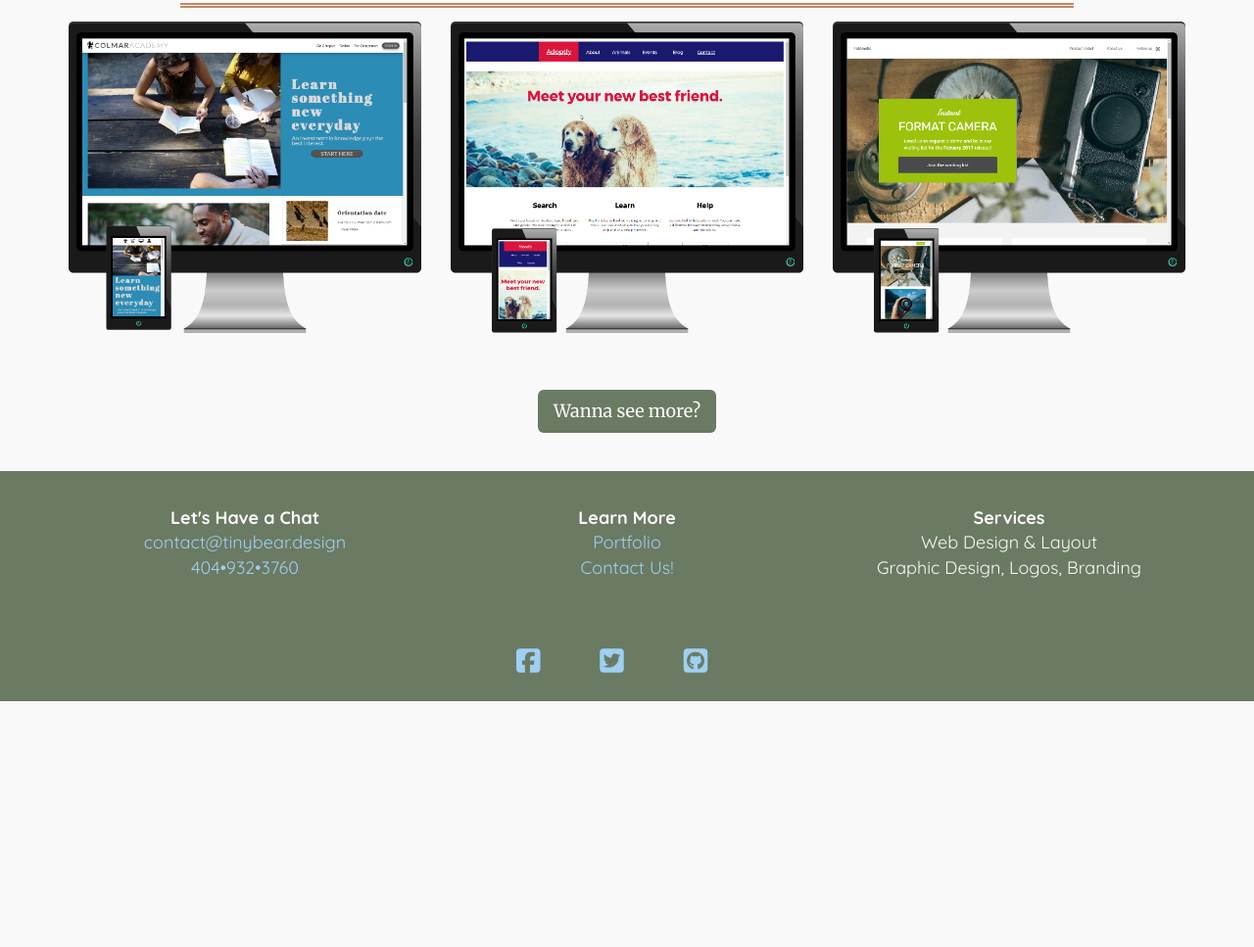
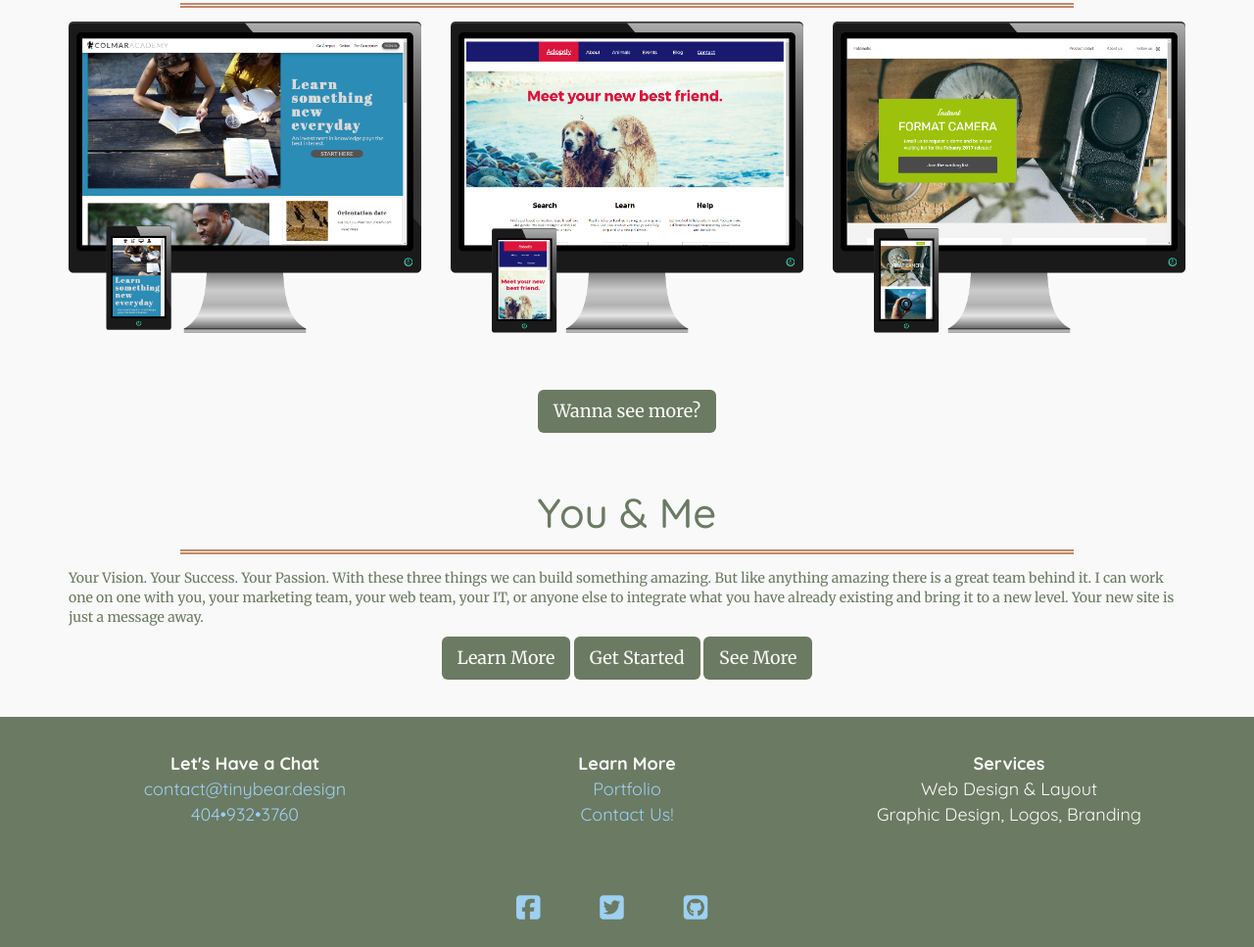
Before and after one commit to mcclaintech2011/tbd, a plain HTML site: page home.html in a window 1280 px wide. Shown: the part 1455-2422 px from the top of the page at 98% size. Before the commit the page ends 2171 px from the top, so only its background shows below. Drawn offline with nearby package versions, Linux system fonts and the light colour scheme.

Commit message:
mobile tweaks

```diff
--- a/home.html
+++ b/home.html
@@ -3,7 +3,8 @@
   <head>
 		<title>TINY BEAR DESIGN | HOME</title><meta property="og:site_name" content="TINY BEAR DESIGN">
     <meta property="og:title" content="Tiny Bear Design">
-    <meta property="og:description" content="Tiny Bear Design is a web layout and design company specializing in bringing your business to the internet. More than just a service I strive to work with you to bring your dreams to life.&nbsp;I value...">
+    <meta property="og:description" content="Tiny Bear Design is a web layout and design company specializing in bringing your business to the internet. More than just a service I strive to work with you to bring your dreams to life. I value...">
+    <meta property="og:rights" content="all content belongs to Tiny Bear Designs">
     <meta property="og:url" content="http://www.tinybear.design/">
     <link rel="stylesheet" href="https://maxcdn.bootstrapcdn.com/bootstrap/3.3.6/css/bootstrap.min.css">
     <script src="https://use.fontawesome.com/f85d1130b1.js"></script>
@@ -35,7 +36,7 @@
       <div id="about" class="container">
            <h2>Tiny Bear Design is a web layout and design company specializing in bringing your business to the internet.</h2>
 
-            <h4 class="light">More than just a service I strive to work with you to bring your dreams to life.&nbsp;I value creativity and going outside the box&nbsp;to bring what you want to life. I work across multiple platforms&nbsp;and with multiple programs to make sure you get what you want.</h4>
+            <h4 class="light">More than just a service I strive to work with you to bring your dreams to life. I value creativity and going outside the box to bring what you want to life. I work across multiple platforms and with multiple programs to make sure you get what you want.</h4>
           </div>
         </div>
       </div>
@@ -85,7 +86,23 @@
             <a href="https://mcclaintech2011.github.io/projects/Adoptly/index.html"><img src="resources/images/adoptly-combo.png" class="col-lg-4 col-md-6 col-xs-12"></a>
             <a href="https://mcclaintech2011.github.io/projects/Fotomatic/index.html"><img src="resources/images/fotomatic-combo.png" class="col-lg-4 col-md-6 col-xs-12"></a>
           </div>
-          <div style="align: center;"><a href="portfolio" class="btn btn-primary btn-lg">Wanna see more?</a></div>
+          <div style="align: center;"><a href="portfolio.html" class="btn btn-primary btn-lg">Wanna see more?</a></div>
+        </div>
+
+      <div id="summary">
+        <div class="container">
+          <div align="center">
+            <h1>You & Me</h1>
+            <div style="border-top: 5px double #C48767; margin-top: 1em; padding-top: 1em; width: 80%;"> </div></div>
+            <p>Your Vision. Your Success. Your Passion. With these three things we can build something amazing. But like anything amazing there is a great team behind it. I can work one on one with you, your marketing team, your web team, your IT, or anyone else to integrate what you have already existing and bring it to a new level. Your new site is just a message away.</p>
+          </div>
+
+        <div id="summary-btn" class="container" align="center">
+          <div class="row">
+            <a href="about.html" class="btn btn-primary btn-lg">Learn More</a>
+            <a href="contact.html" class="btn btn-primary btn-lg">Get Started</a>
+            <a href="portfolio.html" class="btn btn-primary btn-lg">See More</a>
+          </div>
         </div>
 
       <footer>
--- a/resources/css/style.css
+++ b/resources/css/style.css
@@ -182,6 +182,9 @@ textarea:focus {
   text-align: center;
 }
 
+#summary-btn {
+  margin-bottom: 3%;
+}
 
 footer {
   background-color: #6B7A62;
@@ -196,6 +199,14 @@ footer p{
 }
 
 @media only screen and (max-width: 700px) {
+  .jumbotron {
+    background-image: url("../images/desktopimgMOBILE.jpg");
+  }
+
+  #contact-page {
+    background-image: url("../images/contactimgMOBILE.jpg");
+  }
+
   #contact-body .left-col {
     display: none;
     }
```
Also changed, not shown: resources/images/contactimgMOBILE.jpg (added), resources/images/desktopimgMOBILE.jpg (added).
